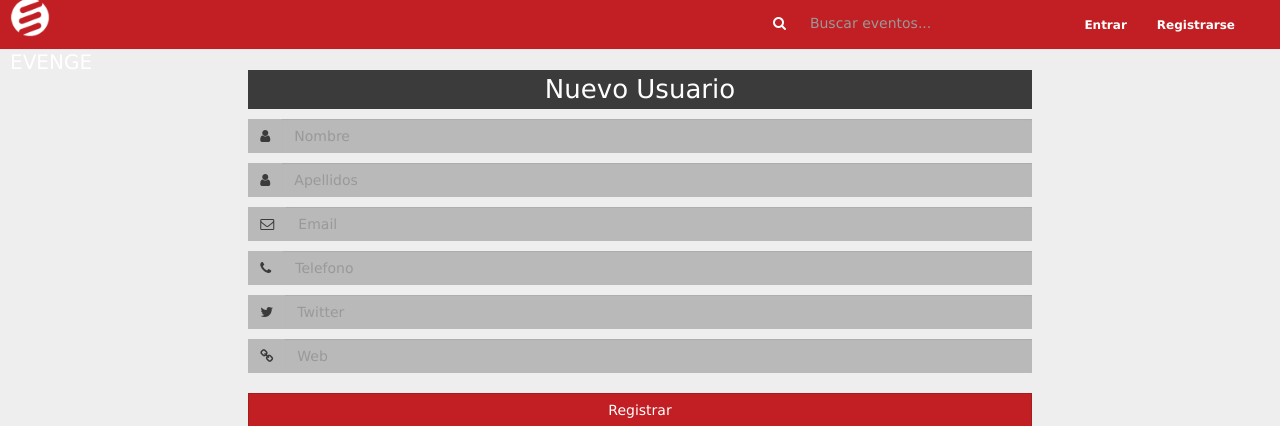
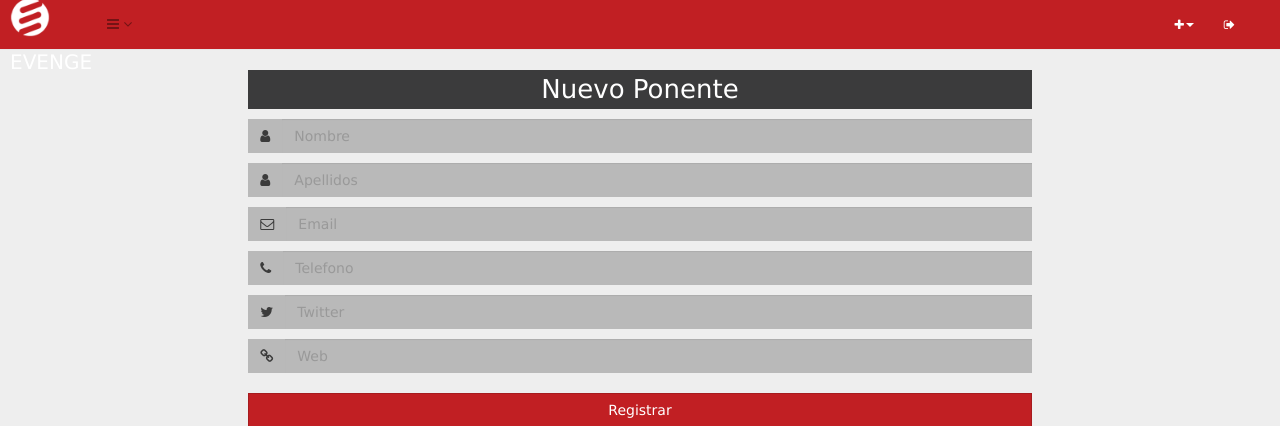
Before and after one commit to evenge/EVENGE, a Python web app: template templates/templatesNewPonente.html in a window 1280 px wide. Shown: the top 426 px of the page. Run offline with Jinja, Linux system fonts and the light colour scheme; the template is opened without the code that fills it, so the values that code supplies are empty; some libraries are stand-ins or nearby versions.

Commit message:
Arreglado un fallo de interfaz de indexVisitante

```diff
--- a/templates/index.html
+++ b/templates/index.html
@@ -87,7 +87,7 @@ GNU General Public License for more details.
         <li class="option-menu"><a href="/iEvento"><i class="fa fa-plus"></i> Nuevo Evento</a></li>
         <div class="divisor"></div>
         <li class="titulo-menu"><a href="/misponentes"><i class="fa fa-graduation-cap"></i> Mis Ponentes <i class="fa2 fa fa-angle-right"></i></a></li>
-        <li class="option-menu"><a href="#"><i class="fa fa-plus"></i> Nuevo Ponente</a></li>
+        <li class="option-menu"><a href="/iPonente"><i class="fa fa-plus"></i> Nuevo Ponente</a></li>
         <div class="divisor"></div>
         <li class="titulo-menu"><a href="/misinformes"><i class="fa fa-bar-chart"></i> Mis informes <i class="fa2 fa fa-angle-right"></i></a></li>
         <li class="option-menu"><a href="#"><i class="fa fa-bar-chart"></i> Por año</a></li>
--- a/templates/templatesNewPonente.html
+++ b/templates/templatesNewPonente.html
@@ -14,14 +14,14 @@ MERCHANTABILITY or FITNESS FOR A PARTICULAR PURPOSE.  See the
 GNU General Public License for more details.
 -->
 
-{% extends "templates/indexVisitante.html" %}
+{% extends "templates/index.html" %}
 {# tittle: titulo de la página #}
 {% block title %}Nuevo Ponente{% endblock %}
 {# contenido central de la página #}
 {% block content %}
 <!--Formulario ponente -->
 <div class="col-sm-8 col-sm-offset-2">
-  <h1 class="h1-formtitle" >Nuevo Usuario</h1>
+  <h1 class="h1-formtitle" >Nuevo Ponente</h1>
   <form action="/iPonente" method="post">
     <div class="input-group">
       <span class="input-group-addon" id="sizing-addon1"><i class="fa fa-user"></i></span>
```
Also changed, not shown: index.py (+7 -3 lines).
